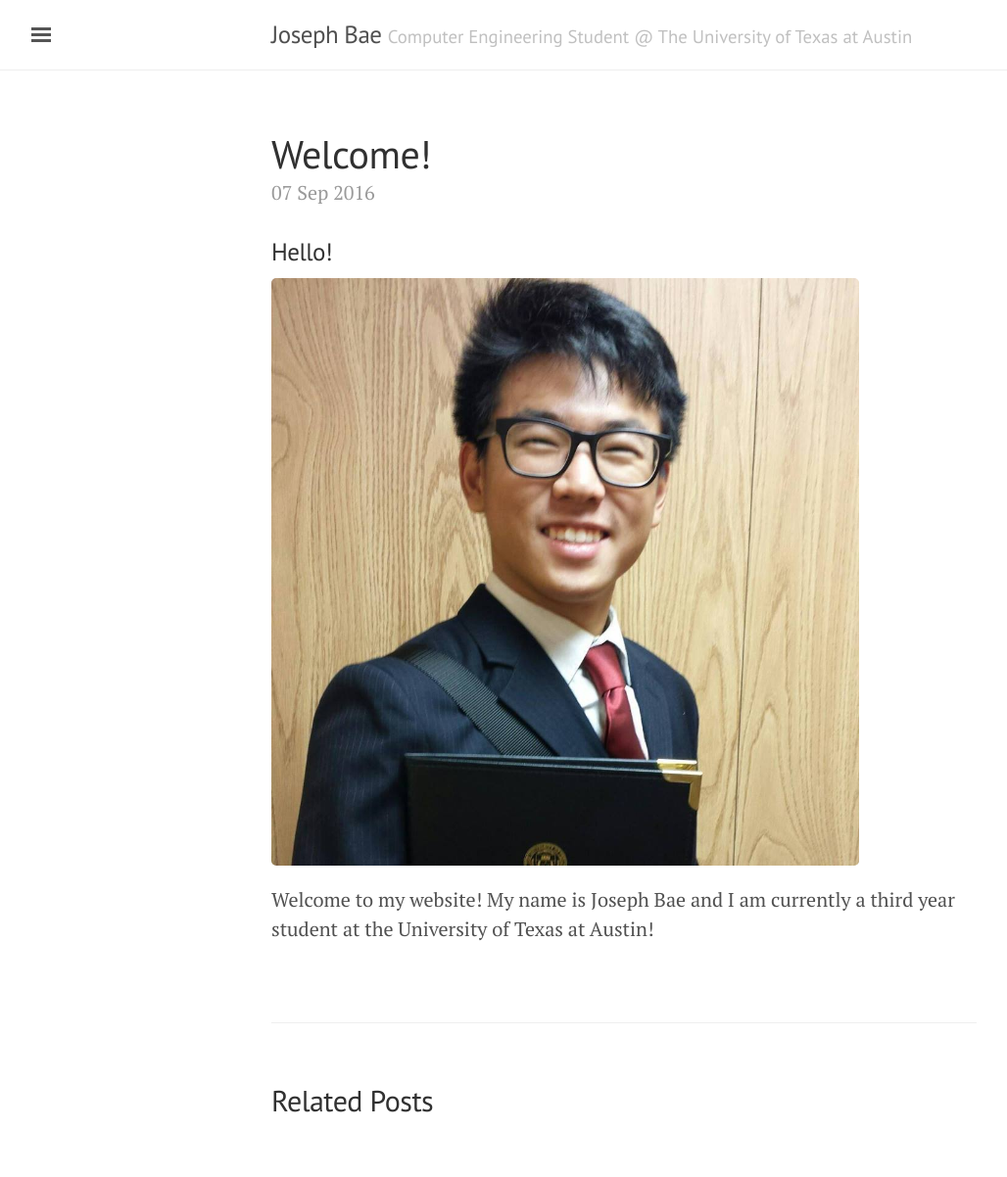
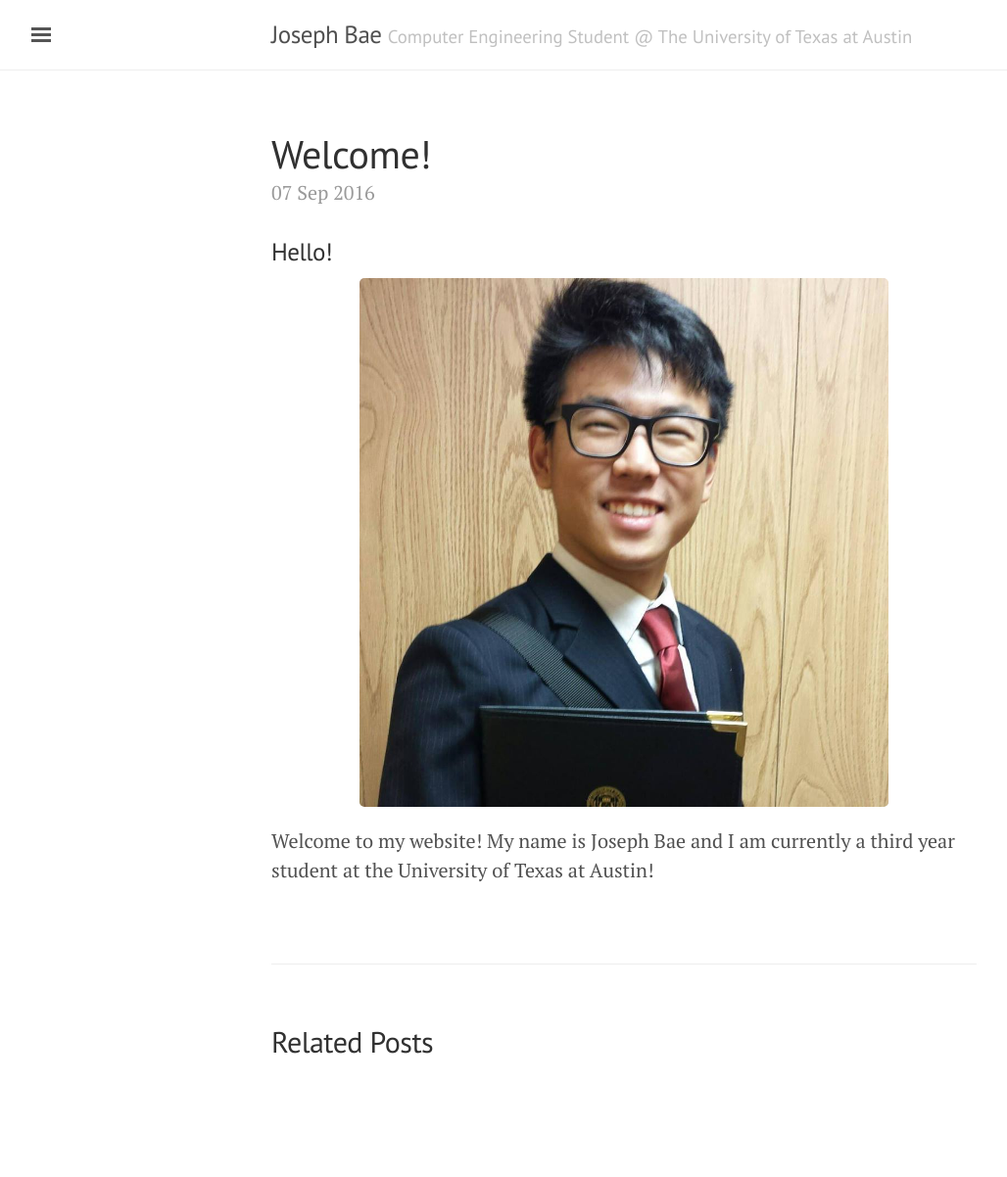
Before and after one commit to josephbae96/josephbae96.github.io, a Jekyll site: the page built from _posts/2016-09-07-Welcome.md, in a window 1280 px wide. Shown: the whole page at 98% size, without its empty margins (3-1031 px from the left). Built offline with Jekyll 4.4.1, drawn with Linux system fonts in a browser that asks for light colours; after the commit the page ends 1142 px from its top, so only the background shows below that.

Commit message:
Update 2016-09-07-Welcome.md

```diff
--- a/_posts/2016-09-07-Welcome.md
+++ b/_posts/2016-09-07-Welcome.md
@@ -6,7 +6,7 @@ title: Welcome!
 
 ### Hello!
 
-<img src="../Files/Professional%20Headshot.jpg" alt="Joseph Bae" style="width:600px;height:600px;">
+<img src="../Files/Professional%20Headshot.jpg" alt="Joseph Bae" style="width:75%;text-align:center;margin: auto;">
 
 
 
```
